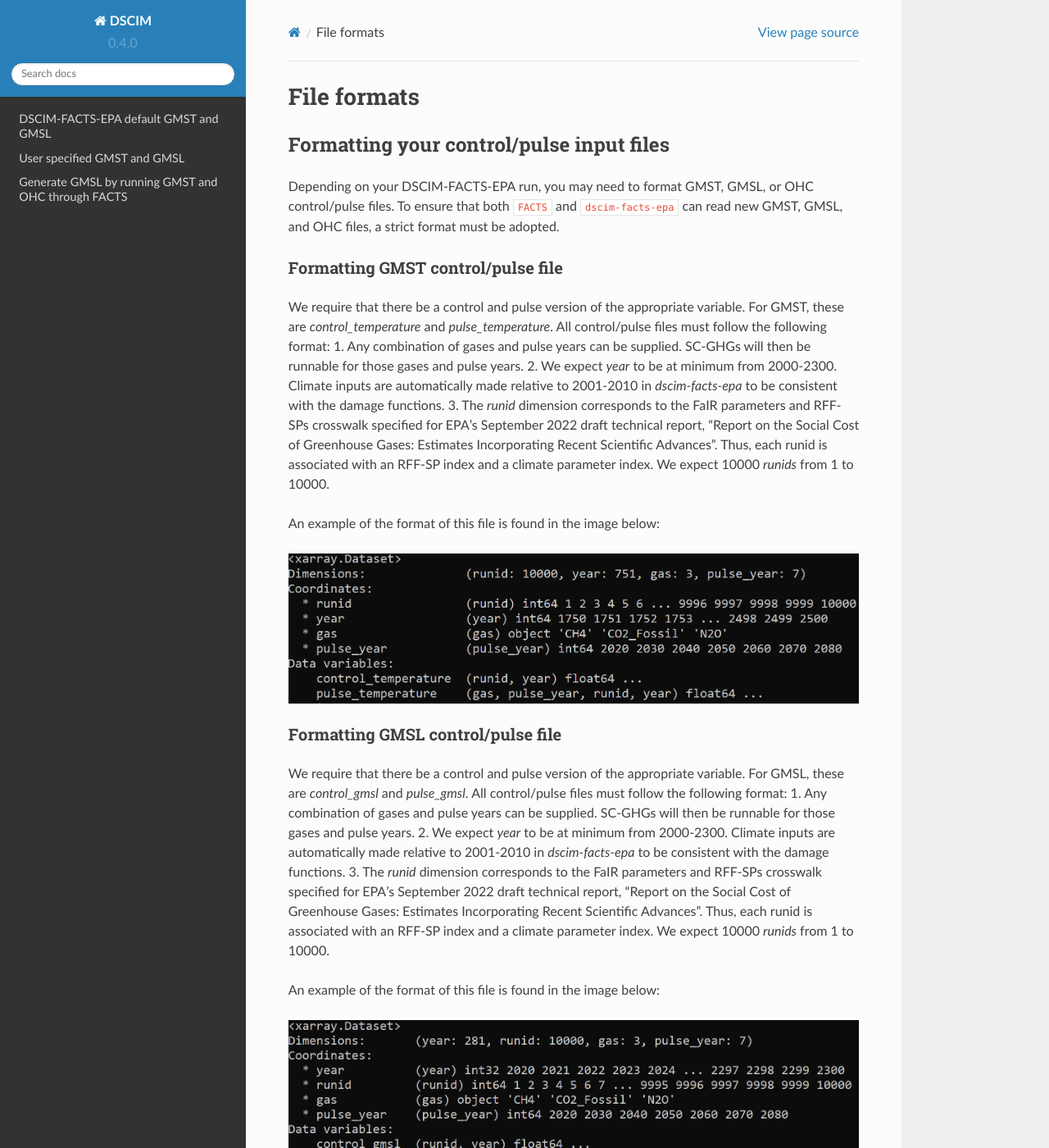
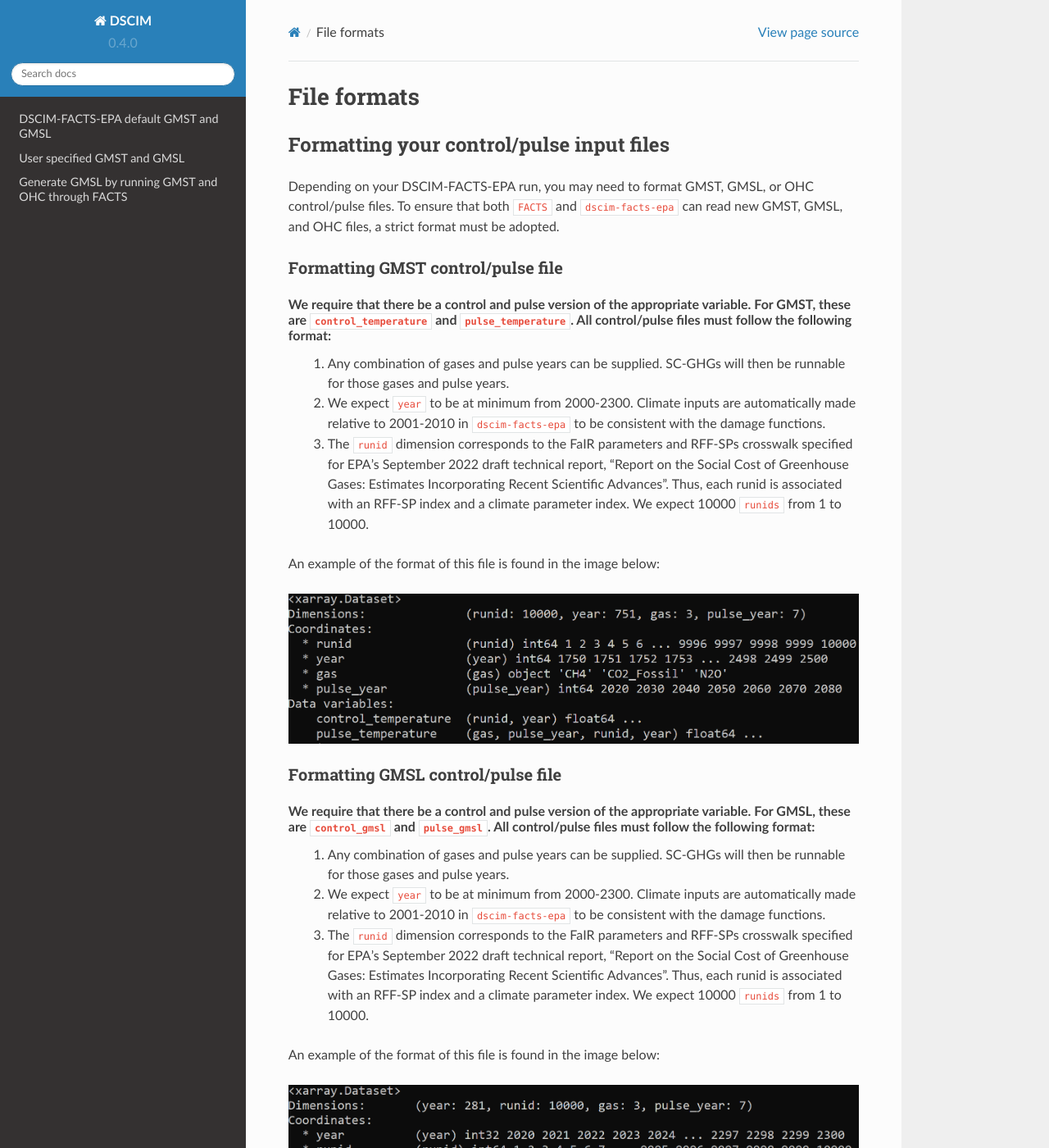
Before and after one commit to ClimateImpactLab/dscim-facts-epa, a Sphinx documentation site: the page built from docs/source/files.rst, in a window 1280 px wide and 1400 px high. Shown: the whole window at 82% size. Built offline with Sphinx 7.4.7 and the Read the Docs theme 2.0.0, drawn with Linux system fonts in a browser that asks for light colours; some of the changed lines change nothing that is shown; some of the changed text lies outside the part shown.

Commit message:
Format corrections

```diff
--- a/docs/source/files.rst
+++ b/docs/source/files.rst
@@ -11,10 +11,10 @@ Depending on your DSCIM-FACTS-EPA run, you may need to format GMST, GMSL, or OHC
 Formatting GMST control/pulse file
 """"""""""""""""""""""""""""""""""
 
-We require that there be a control and pulse version of the appropriate variable. For GMST, these are `control_temperature` and `pulse_temperature`. All control/pulse files must follow the following format:
-1. Any combination of gases and pulse years can be supplied. SC-GHGs will then be runnable for those gases and pulse years.
-2. We expect `year` to be at minimum from 2000-2300. Climate inputs are automatically made relative to 2001-2010 in `dscim-facts-epa` to be consistent with the damage functions.
-3. The `runid` dimension corresponds to the FaIR parameters and RFF-SPs crosswalk specified for EPA's September 2022 draft technical report, "Report on the Social Cost of Greenhouse Gases: Estimates Incorporating Recent Scientific Advances". Thus, each runid is associated with an RFF-SP index and a climate parameter index. We expect 10000 `runids` from 1 to 10000.
+We require that there be a control and pulse version of the appropriate variable. For GMST, these are :code:`control_temperature` and :code:`pulse_temperature`. All control/pulse files must follow the following format:
+    1. Any combination of gases and pulse years can be supplied. SC-GHGs will then be runnable for those gases and pulse years.
+    2. We expect :code:`year` to be at minimum from 2000-2300. Climate inputs are automatically made relative to 2001-2010 in :code:`dscim-facts-epa` to be consistent with the damage functions.
+    3. The :code:`runid` dimension corresponds to the FaIR parameters and RFF-SPs crosswalk specified for EPA's September 2022 draft technical report, "Report on the Social Cost of Greenhouse Gases: Estimates Incorporating Recent Scientific Advances". Thus, each runid is associated with an RFF-SP index and a climate parameter index. We expect 10000 :code:`runids` from 1 to 10000.
 
 An example of the format of this file is found in the image below:
 
@@ -25,10 +25,10 @@ An example of the format of this file is found in the image below:
 Formatting GMSL control/pulse file
 """"""""""""""""""""""""""""""""""
 
-We require that there be a control and pulse version of the appropriate variable. For GMSL, these are `control_gmsl` and `pulse_gmsl`. All control/pulse files must follow the following format:
-1. Any combination of gases and pulse years can be supplied. SC-GHGs will then be runnable for those gases and pulse years.
-2. We expect `year` to be at minimum from 2000-2300. Climate inputs are automatically made relative to 2001-2010 in `dscim-facts-epa` to be consistent with the damage functions.
-3. The `runid` dimension corresponds to the FaIR parameters and RFF-SPs crosswalk specified for EPA's September 2022 draft technical report, "Report on the Social Cost of Greenhouse Gases: Estimates Incorporating Recent Scientific Advances". Thus, each runid is associated with an RFF-SP index and a climate parameter index. We expect 10000 `runids` from 1 to 10000.
+We require that there be a control and pulse version of the appropriate variable. For GMSL, these are :code:`control_gmsl` and :code:`pulse_gmsl`. All control/pulse files must follow the following format:
+    1. Any combination of gases and pulse years can be supplied. SC-GHGs will then be runnable for those gases and pulse years.
+    2. We expect :code:`year` to be at minimum from 2000-2300. Climate inputs are automatically made relative to 2001-2010 in :code:`dscim-facts-epa` to be consistent with the damage functions.
+    3. The :code:`runid` dimension corresponds to the FaIR parameters and RFF-SPs crosswalk specified for EPA's September 2022 draft technical report, "Report on the Social Cost of Greenhouse Gases: Estimates Incorporating Recent Scientific Advances". Thus, each runid is associated with an RFF-SP index and a climate parameter index. We expect 10000 :code:`runids` from 1 to 10000.
 
 An example of the format of this file is found in the image below:
 
@@ -39,10 +39,10 @@ An example of the format of this file is found in the image below:
 Formatting OHC control/pulse file
 """""""""""""""""""""""""""""""""
 
-We require that there be a control and pulse version of the appropriate variable. For OHC, these are `control_ocean_heat_content` and `pulse_ocean_heat_content`. All control/pulse files must follow the following format:
-1. Any combination of gases and pulse years can be supplied. SC-GHGs will then be runnable for those gases and pulse years.
-2. We expect `year` to be at minimum from 2000-2300. Climate inputs are automatically made relative to 2001-2010 in `dscim-facts-epa` to be consistent with the damage functions.
-3. The `runid` dimension corresponds to the FaIR parameters and RFF-SPs crosswalk specified for EPA's September 2022 draft technical report, "Report on the Social Cost of Greenhouse Gases: Estimates Incorporating Recent Scientific Advances". Thus, each runid is associated with an RFF-SP index and a climate parameter index. We expect 10000 `runids` from 1 to 10000.
+We require that there be a control and pulse version of the appropriate variable. For OHC, these are :code:`control_ocean_heat_content` and :code:`pulse_ocean_heat_content`. All control/pulse files must follow the following format:
+    1. Any combination of gases and pulse years can be supplied. SC-GHGs will then be runnable for those gases and pulse years.
+    2. We expect :code:`year` to be at minimum from 2000-2300. Climate inputs are automatically made relative to 2001-2010 in :code:`dscim-facts-epa` to be consistent with the damage functions.
+    3. The :code:`runid` dimension corresponds to the FaIR parameters and RFF-SPs crosswalk specified for EPA's September 2022 draft technical report, "Report on the Social Cost of Greenhouse Gases: Estimates Incorporating Recent Scientific Advances". Thus, each runid is associated with an RFF-SP index and a climate parameter index. We expect 10000 :code:`runids` from 1 to 10000.
 
 An example of the format of this file is found in the image below:
 
@@ -56,15 +56,16 @@ Modifying config files
 
 By default, :code:`dscim-facts-epa` includes a :code:`generated_conf.yml` file which can be used to generate 'default' SC-GHGs (CO2, CH4, and N2O) that replicate the EPA's September 2022 draft technical report. The alternative run processes specify the means to create custom configs that have alternative GMST and GMSL files. Once the custom config is created, the final step is to specify the "pulse conversion" for each gas. This conversion factor converts the final SC-GHG from :code:`$ / pulse size of FaIR gas species` to :code:`$ / tonne of GHG`.
 
-To do this, modify the `gas_conversions` portion of the config. By default, this is:
+To do this, modify the :code:`gas_conversions` portion of the config. By default, this is:
 
 .. code-block:: yaml
+
     gas_conversions:
     CH4: 2.5e-08
     CO2_Fossil: 2.72916487e-10
     N2O: 6.36480131e-07
 
-To add additional gases, create a new line and follow the formatting of the previous lines. New gases should match the coordinate values of your `gas` dimension in your gmst, gmsl, or ohc files. For example, the SCC default pulse size in DSCIM-FACTS-EPA is 1 GtC (1 gigatonne Carbon). To convert to $ / tonne CO2, molecular weights are used to convert C to CO2, and Gt is converted to tonnes:
+To add additional gases, create a new line and follow the formatting of the previous lines. New gases should match the coordinate values of your :code:`gas` dimension in your gmst, gmsl, or ohc files. For example, the SCC default pulse size in DSCIM-FACTS-EPA is 1 GtC (1 gigatonne Carbon). To convert to $ / tonne CO2, molecular weights are used to convert C to CO2, and Gt is converted to tonnes:
 
 .. math::
     \frac{1}{((12+2*16)/12)} \times \frac{1}{1e9} = 2.72916487e-10
```
